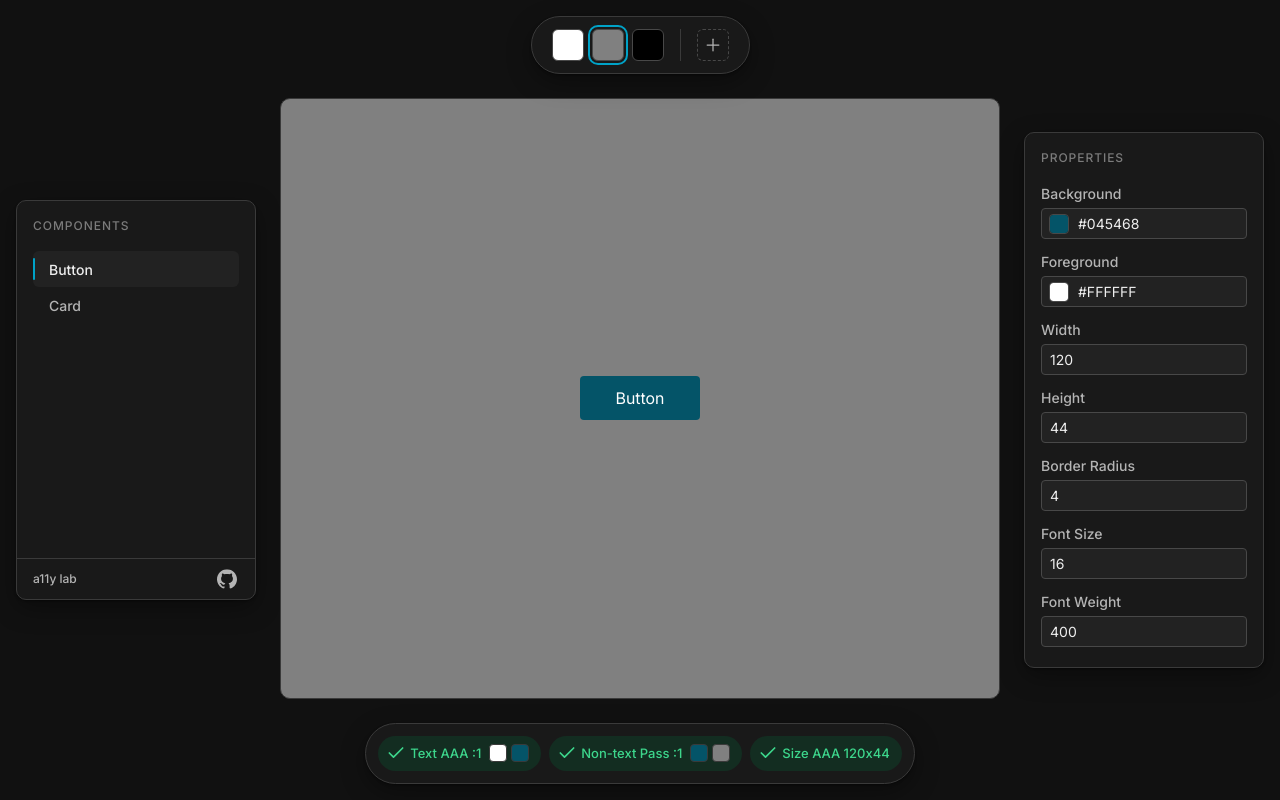
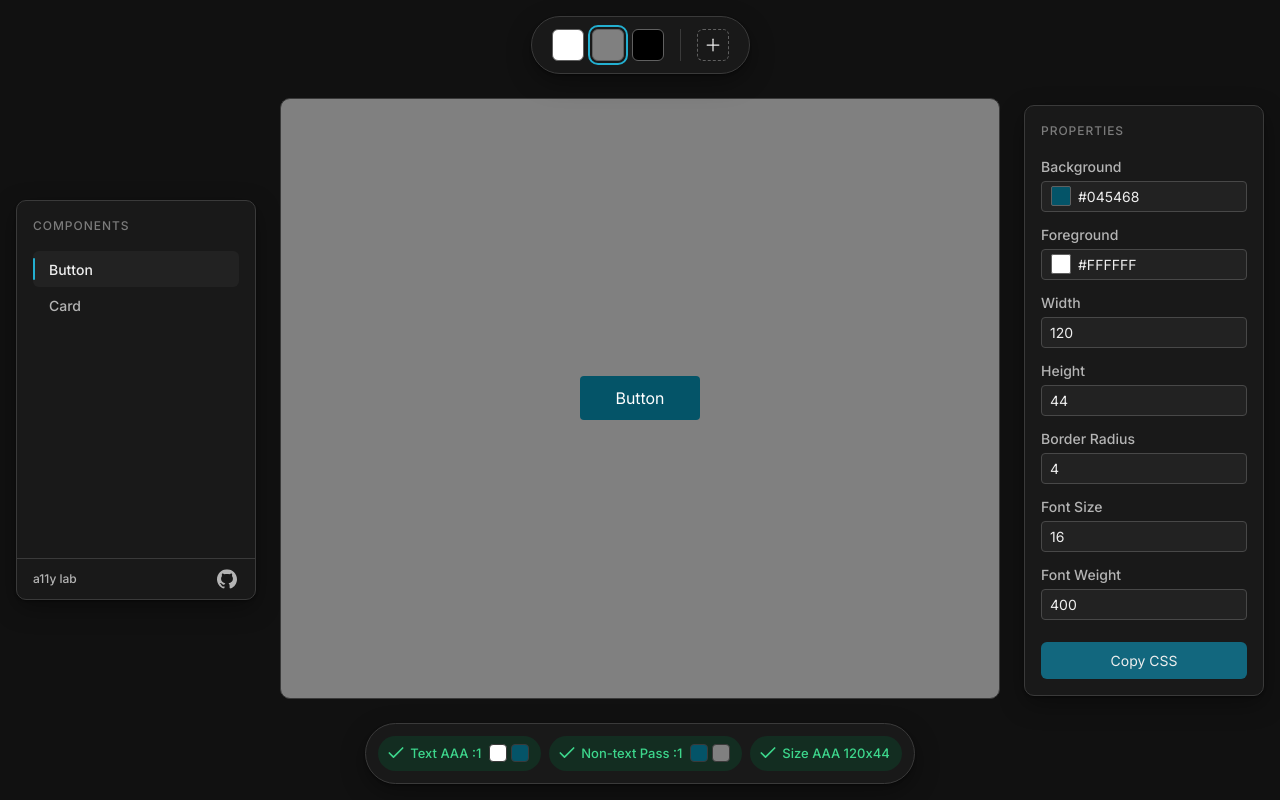
Before and after one commit to lingonkvist/a11y-lab, a website built with Vite: page index.html in a window 1280 px wide. Built offline with nearby package versions, Linux system fonts and the light colour scheme; what wcag-engine would draw is missing.

Commit message:
feat: add CSS export and fix target size

```diff
--- a/src/components/CanvasBar.css
+++ b/src/components/CanvasBar.css
@@ -33,7 +33,7 @@
 .swatch.recent {
   width: 32px;
   height: 32px;
-  border: 1px solid var(--border-input);
+  border: 1px solid var(--border-strong);
   border-radius: var(--radius-md);
 }
 
@@ -41,8 +41,8 @@
   display: flex;
   align-items: center;
   justify-content: center;
-  color: var(--text-secondary);
-  border: 1px dashed var(--border-input);
+  color: var(--text-primary);
+  border: 1px dashed var(--border-strong);
 }
 
 .swatch {
@@ -54,7 +54,7 @@
 }
 
 .swatch.active {
-  outline: 2px solid var(--accent-solid);
+  outline: 2px solid var(--accent-input);
   outline-offset: 2px;
 }
 
--- a/src/components/ComponentsPanel.css
+++ b/src/components/ComponentsPanel.css
@@ -42,7 +42,7 @@
   left: 0px;
   width: 2px;
   height: 60%;
-  background-color: var(--accent-solid);
+  background-color: var(--accent-input);
   border-radius: var(--radius-pill);
   opacity: 0;
 }
--- a/src/components/PropertiesPanel.css
+++ b/src/components/PropertiesPanel.css
@@ -36,10 +36,12 @@ input[type='number'] {
   left: var(--space-2);
   top: 50%;
   transform: translateY(-50%);
-  width: 20px;
-  height: 20px;
-  padding: 0;
-  border: 1px solid var(--border-input);
+  width: 24px;
+  height: 24px;
+  padding: 2px;
+  border: none;
+  outline: 1px solid var(--border-strong);
+  outline-offset: -3px;
   border-radius: var(--radius-sm);
   cursor: pointer;
   appearance: none;
@@ -63,3 +65,16 @@ input[type='number'] {
   width: 100%;
   padding-left: calc(20px + var(--space-2) + var(--space-2));
 }
+
+.export-button {
+  padding: var(--space-2);
+  margin: var(--space-0) var(--space-4) var(--space-4) var(--space-4);
+  background-color: var(--accent-solid);
+  color: var(--text-primary);
+  border-radius: var(--radius-md);
+  transition: var(--duration-fast) var(--ease-out);
+}
+
+.export-button:hover {
+  background-color: var(--accent-solid-hover);
+}
--- a/src/components/PropertiesPanel.js
+++ b/src/components/PropertiesPanel.js
@@ -7,7 +7,17 @@ import { createPropertyFields } from './properties/createPropertyFields'
  * @param {HTMLElement} panel - Panel to initialize.
  */
 export function initPropertiesPanel(panel) {
-  panel.append(createTitle(), createContent())
+  let currentComponent = null
+
+  panel.append(
+    createTitle(),
+    createContent(),
+    createExportButton(() => currentComponent)
+  )
+
+  document.addEventListener('component:select', (e) => {
+    currentComponent = e.detail.component
+  })
 }
 
 function createTitle() {
@@ -26,3 +36,35 @@ function createContent() {
 
   return content
 }
+
+function createExportButton(getComponent) {
+  const button = document.createElement('button')
+  button.className = 'export-button'
+  button.textContent = 'Copy CSS'
+
+  button.addEventListener('click', async () => {
+    const component = getComponent()
+    if (!component) return
+
+    await navigator.clipboard.writeText(buildCssString(component))
+    button.textContent = 'Copied!'
+    setTimeout(() => {
+      button.textContent = 'Copy CSS'
+    }, 1500)
+  })
+
+  return button
+}
+
+function buildCssString(component) {
+  const rules = []
+  rules.push(`background-color: ${component.backgroundColor}`)
+  rules.push(`color: ${component.foregroundColor}`)
+  rules.push(`width: ${component.width}px`)
+  rules.push(`height: ${component.height}px`)
+  if (component.borderRadius !== undefined) rules.push(`border-radius: ${component.borderRadius}px`)
+  if (component.fontSize !== undefined) rules.push(`font-size: ${component.fontSize}px`)
+  if (component.fontWeight !== undefined) rules.push(`font-weight: ${component.fontWeight}`)
+
+  return `.component {\n  ${rules.join(';\n  ')};\n}`
+}
--- a/src/styles/tokens.css
+++ b/src/styles/tokens.css
@@ -84,8 +84,9 @@
   /* ============================================================
    * SEMANTIC Accent (actions, selected states)
    * ============================================================ */
-  --accent-solid: var(--cyan-9);
-  --accent-solid-hover: var(--cyan-10);
+  --accent-solid: var(--cyan-7);
+  --accent-solid-hover: var(--cyan-8);
+  --accent-input: var(--cyan-10);
   --accent-text: var(--cyan-11);
   --focus-ring: var(--cyan-8);
 
```
